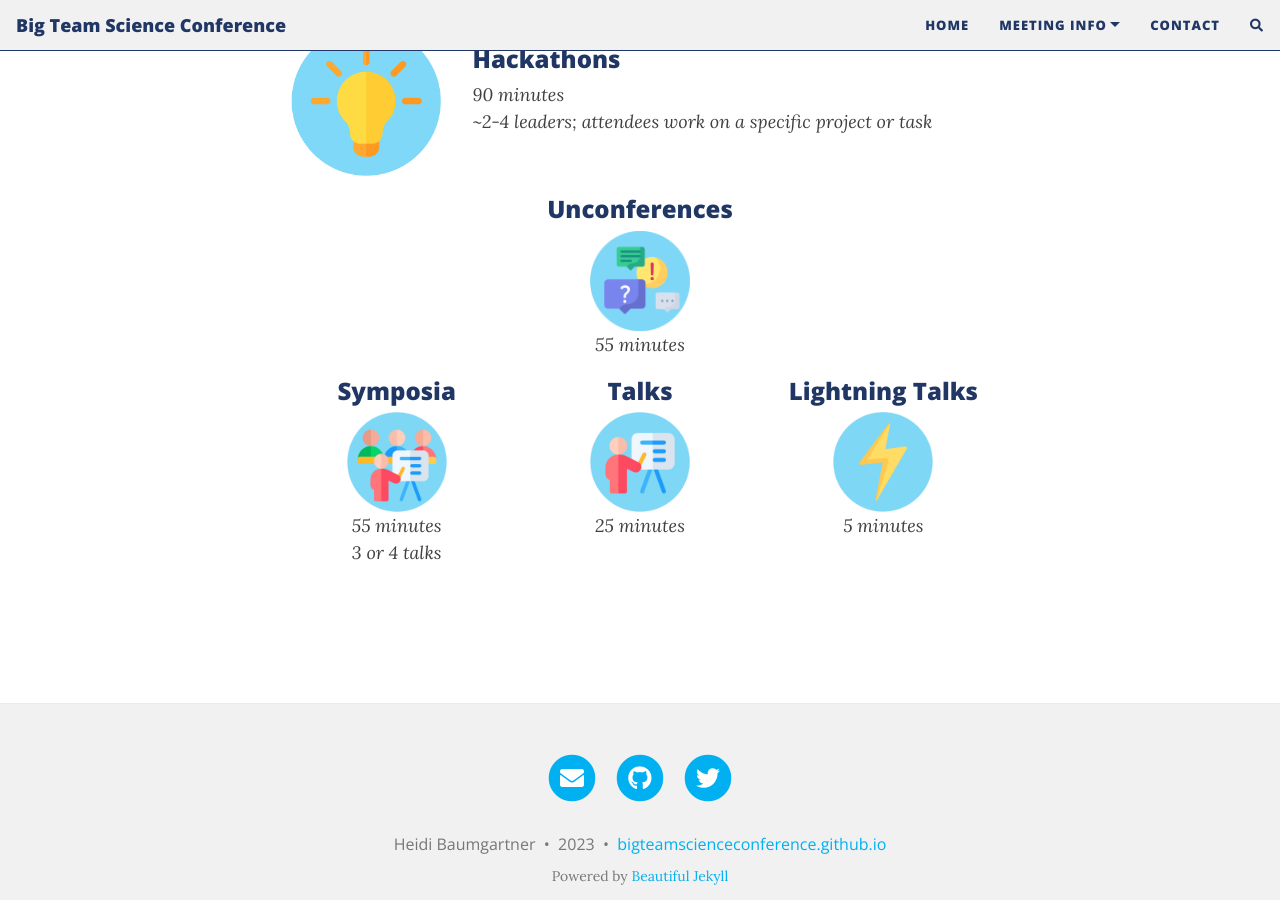
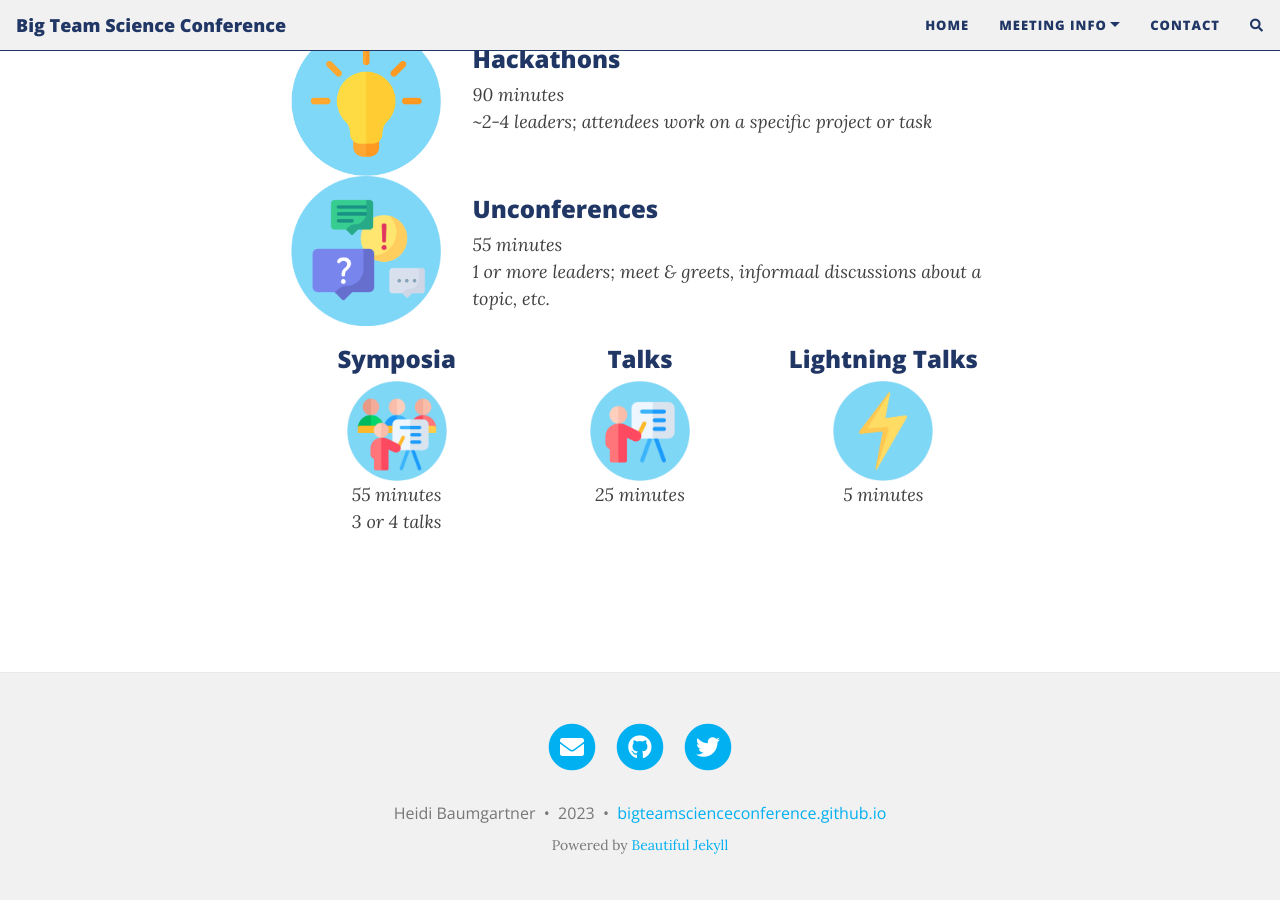
Before and after one commit to bigteamscienceconference/bigteamscienceconference.github.io, a Jekyll site: the page built from submissions.md, in a window 1280 px wide and 900 px high, scrolled down 929 px. Built offline with Jekyll 4.4.1, drawn with Linux system fonts in a browser that asks for light colours; nearby versions of some CDN libraries; comment, search, counter and statistics services are not loaded.

Commit message:
Update submissions.md

```diff
--- a/submissions.md
+++ b/submissions.md
@@ -41,10 +41,13 @@ The conference will feature symposia, panel sessions, hackathons, talks, and unc
       </div>
     </div>
     <div class="row justify-content-around">
-      <div class="col-sm-4 col-xs-6" align="center">
+      <div class="col-sm-3" align="center">
+        <img src="/assets/img/unconference.png" alt="unconferences" width="150" height="150"><br>
+      </div>
+      <div class="col-sm-9" align="left">
         <h3>Unconferences</h3>
-        <img src="/assets/img/unconference.png" alt="unconferences" width="100" height="100"><br>
         <i>55 minutes</i><br>
+        <i>1 or more leaders; meet & greets, informaal discussions about a topic, etc.</i><br>
       </div>
     </div>
     <div class="row justify-content-around">
```
